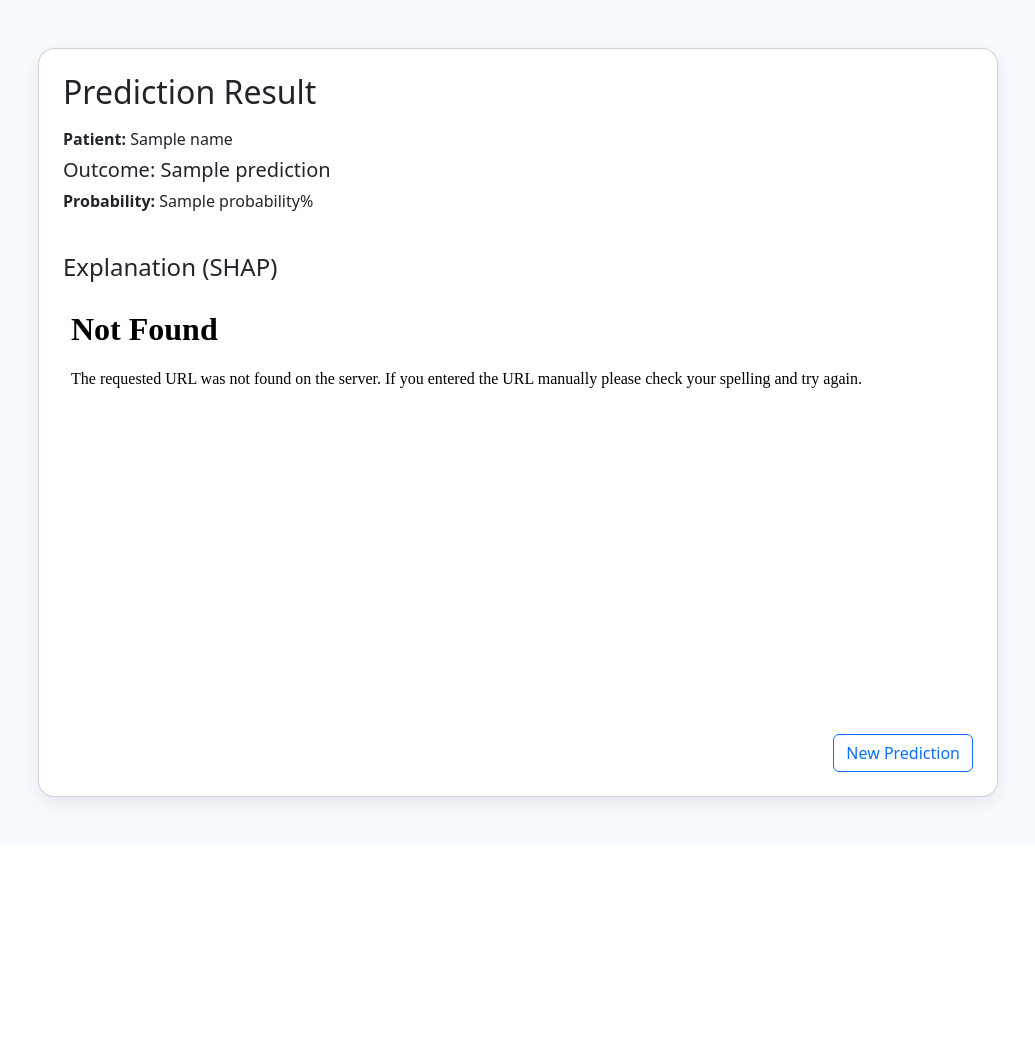
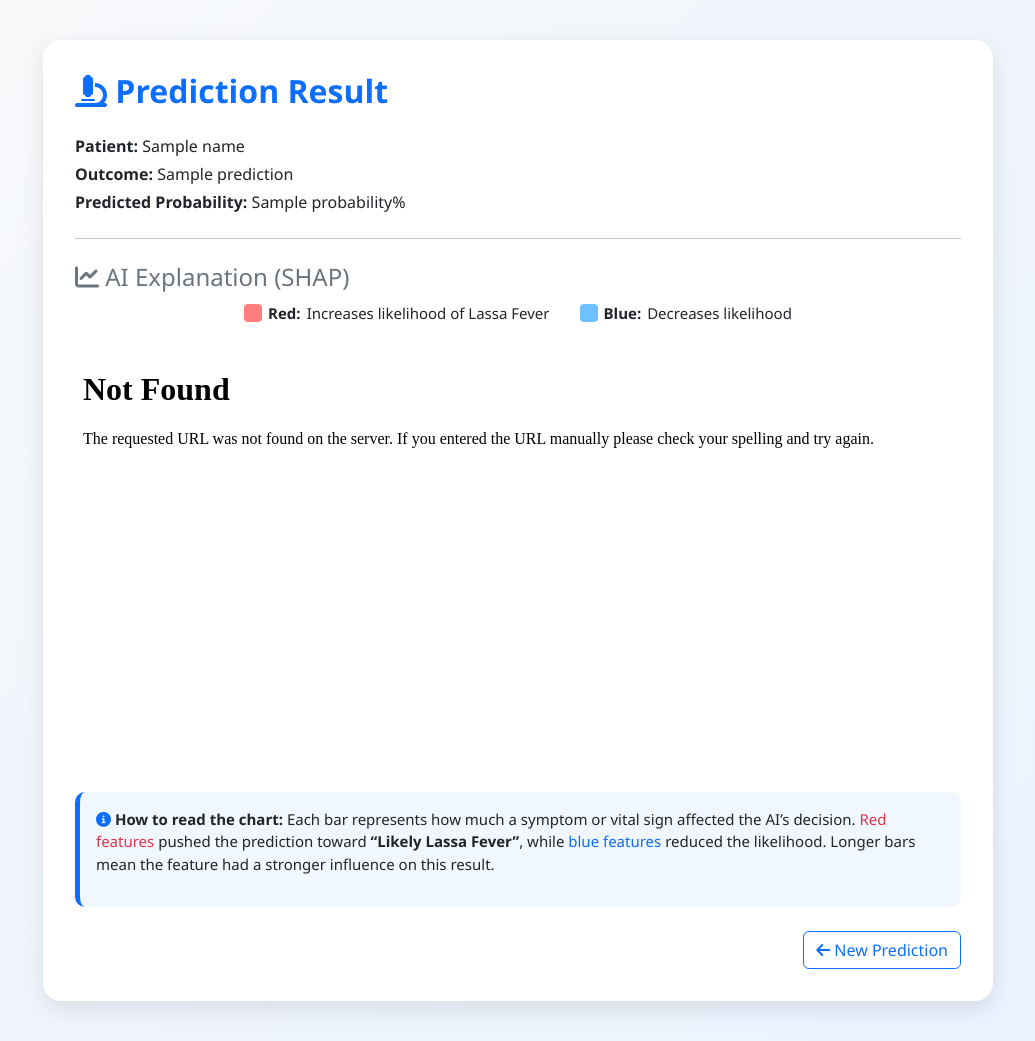
Before and after one commit to etuooooo/Lassa_CDSS, a Flask app: template templates/result.html in a window 1280 px wide. Shown: the whole page, without its empty margins (122-1157 px from the left). Before the commit the page ends 809 px from the top, so only its background shows below. Run offline with Flask 3, Linux system fonts and the light colour scheme; the template is opened without the code that fills it: most values are stand-ins (such as "Sample title", 1, 10 or a date in 2020); parts of the project's set-up code (start-up, migrations or seed data) failed here and were passed over; some libraries are stand-ins or nearby versions.

Commit message:
Update result.html

```diff
--- a/templates/result.html
+++ b/templates/result.html
@@ -2,31 +2,95 @@
 <html lang="en">
 <head>
   <meta charset="UTF-8">
-  <title>Prediction Result — Lassa Fever CDSS</title>
+  <title>Lassa Fever AI Prediction Result</title>
   <link href="https://cdn.jsdelivr.net/npm/bootstrap@5.3.3/dist/css/bootstrap.min.css" rel="stylesheet">
+  <script src="https://kit.fontawesome.com/a2d9d2c7d9.js" crossorigin="anonymous"></script>
+
   <style>
-    body { background: #f7fbff; }
-    .card { border-radius: 16px; box-shadow: 0 6px 18px rgba(0,0,0,0.08); }
+    body {
+      background: linear-gradient(135deg, #f8f9fa, #e9f2ff);
+      font-family: "Segoe UI", sans-serif;
+      min-height: 100vh;
+    }
+    .result-card {
+      background: #fff;
+      border-radius: 18px;
+      box-shadow: 0 8px 24px rgba(0,0,0,0.1);
+      padding: 2rem;
+      max-width: 950px;
+      margin: 40px auto;
+    }
+    .title {
+      font-weight: 700;
+      color: #0d6efd;
+    }
+    .legend {
+      display: flex;
+      justify-content: center;
+      gap: 30px;
+      margin: 10px 0 25px 0;
+      font-size: 15px;
+    }
+    .legend span {
+      display: inline-flex;
+      align-items: center;
+      gap: 6px;
+    }
+    .legend .red-box, .legend .blue-box {
+      width: 18px; height: 18px; border-radius: 4px;
+    }
+    .legend .red-box { background-color: #ff7f7f; }
+    .legend .blue-box { background-color: #6ec1ff; }
+    .summary-note {
+      background: #f0f7ff;
+      border-left: 5px solid #0d6efd;
+      border-radius: 10px;
+      padding: 1rem;
+      margin-top: 1rem;
+      font-size: 15px;
+    }
   </style>
 </head>
+
 <body>
-  <div class="container py-5">
-    <div class="card p-4 mx-auto" style="max-width: 960px;">
-      <h2 class="mb-3">Prediction Result</h2>
+  <div class="container">
+    <div class="result-card">
+      <h2 class="title mb-4"><i class="fas fa-microscope"></i> Prediction Result</h2>
 
       {% if name %}
-        <p class="mb-1"><strong>Patient:</strong> {{ name }}</p>
+      <p class="mb-1"><strong>Patient:</strong> {{ name }}</p>
       {% endif %}
-      <p class="lead mb-1"><strong>Outcome:</strong> {{ prediction }}</p>
-      <p class="mb-4"><strong>Probability:</strong> {{ probability }}%</p>
+      <p class="mb-1"><strong>Outcome:</strong> {{ prediction }}</p>
+      <p class="mb-4"><strong>Predicted Probability:</strong> {{ probability }}%</p>
 
-      <h4 class="mt-3">Explanation (SHAP)</h4>
-      <!-- We saved an interactive force plot to /static/shap_plot.html -->
+      <hr>
+
+      <h4 class="mt-4 mb-2 text-secondary"><i class="fas fa-chart-line"></i> AI Explanation (SHAP)</h4>
+
+      <!-- Color Legend -->
+      <div class="legend">
+        <span><span class="red-box"></span> <b>Red:</b> Increases likelihood of Lassa Fever</span>
+        <span><span class="blue-box"></span> <b>Blue:</b> Decreases likelihood</span>
+      </div>
+
+      <!-- Embed SHAP Force Plot -->
       <iframe src="{{ url_for('static', filename=shap_iframe_src) }}"
-              style="width:100%; height:420px; border:none; background:white; border-radius:12px;"></iframe>
+              style="width:100%; height:420px; border:none; border-radius:12px;"></iframe>
 
-      <div class="d-flex justify-content-end gap-2 mt-4">
-        <a href="{{ url_for('index') }}" class="btn btn-outline-primary">New Prediction</a>
+      <!-- Simple Interpretation Note -->
+      <div class="summary-note">
+        <p><i class="fas fa-info-circle text-primary"></i>
+          <b>How to read the chart:</b> Each bar represents how much a symptom or vital sign affected the AI’s decision.
+          <span class="text-danger">Red features</span> pushed the prediction toward <b>“Likely Lassa Fever”</b>,
+          while <span class="text-primary">blue features</span> reduced the likelihood.
+          Longer bars mean the feature had a stronger influence on this result.
+        </p>
+      </div>
+
+      <div class="d-flex justify-content-end mt-4">
+        <a href="{{ url_for('index') }}" class="btn btn-outline-primary">
+          <i class="fas fa-arrow-left"></i> New Prediction
+        </a>
       </div>
     </div>
   </div>
```
